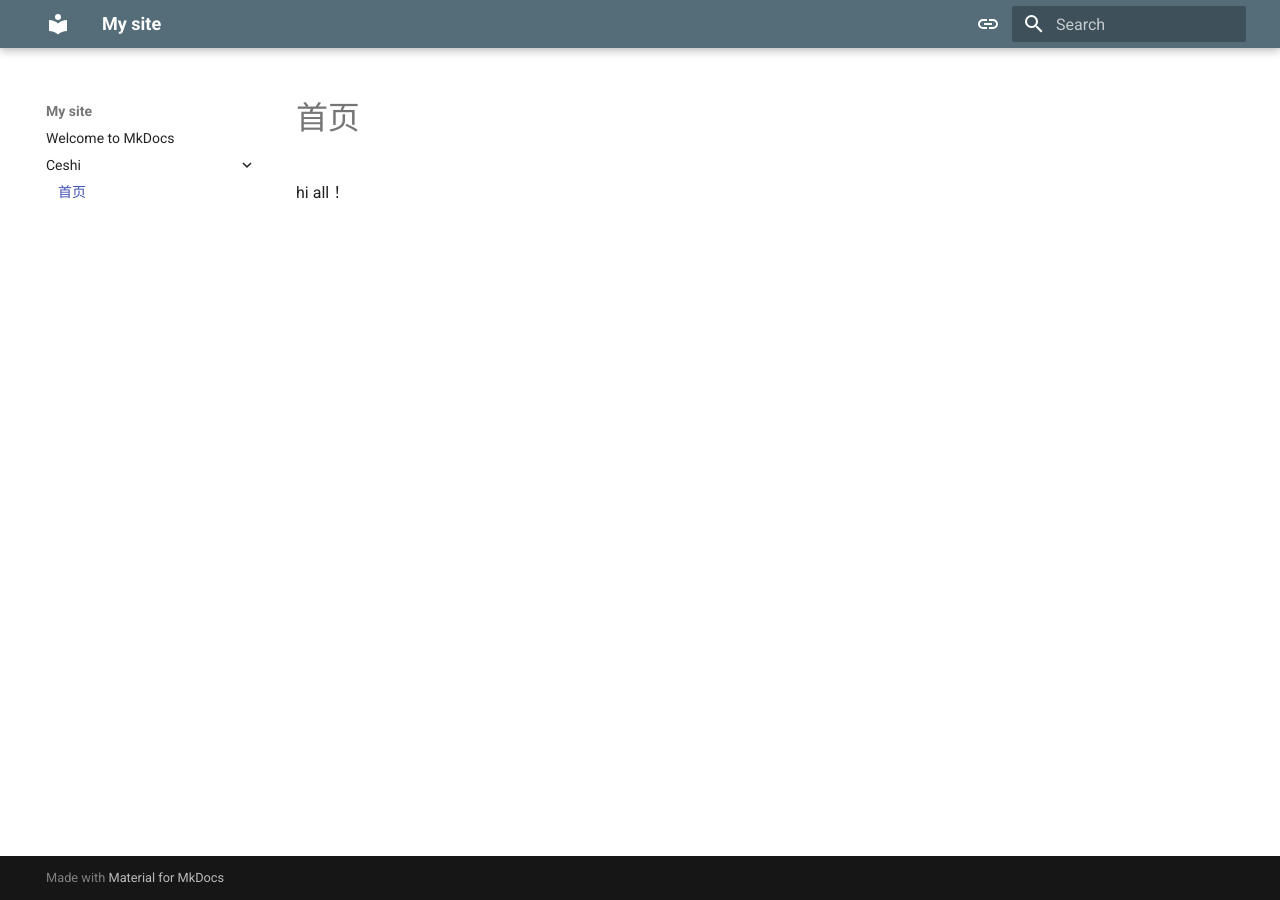
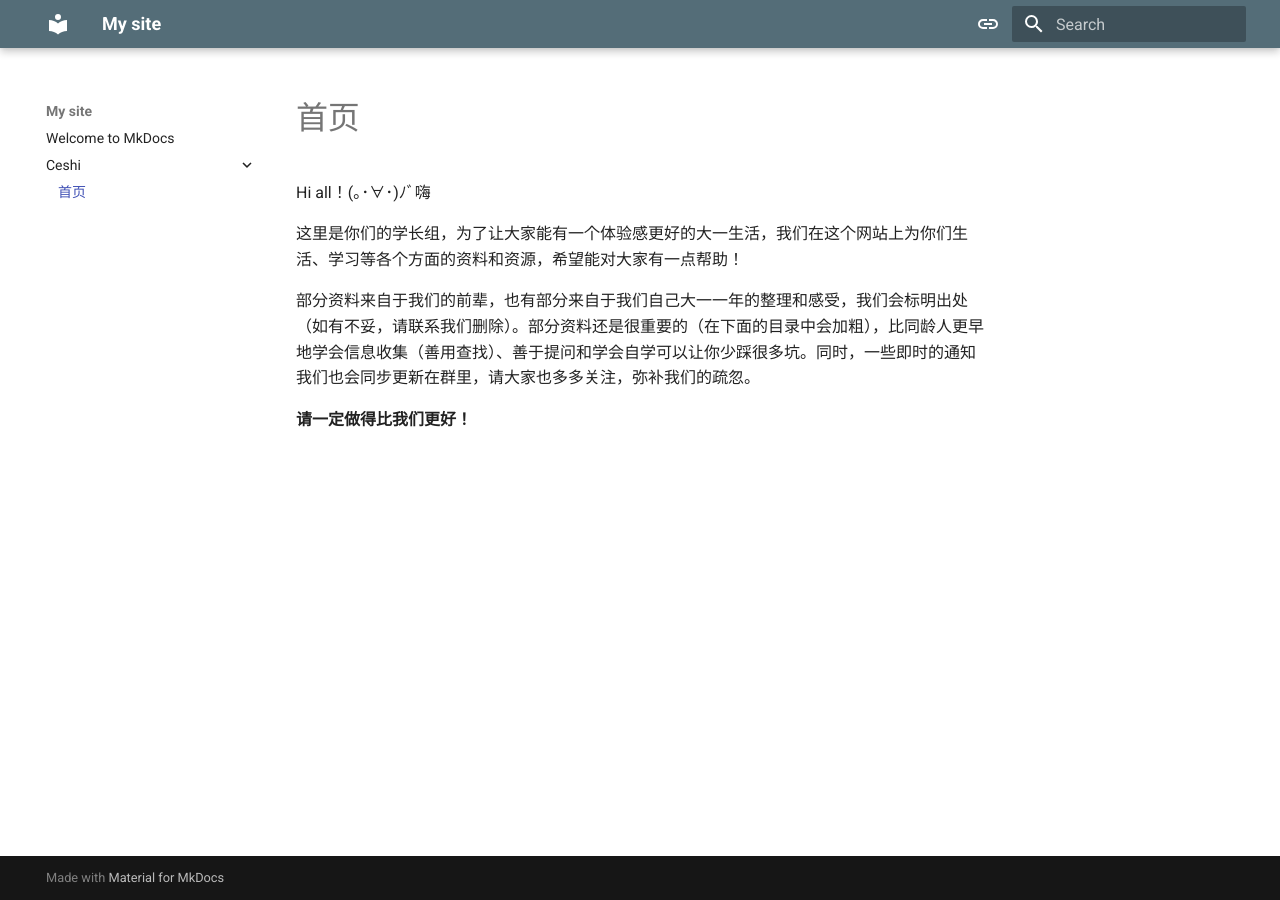
Before and after one commit to Waai-Zan/Waai-Zan.github.io, an MkDocs documentation site: the page built from docs/ceshi/test.md, in a window 1280 px wide. Built offline with MkDocs 1.6.1 and Material for MkDocs 9.7.7, drawn with Linux system fonts in a browser that asks for light colours.

Commit message:
Update test.md

```diff
--- a/docs/ceshi/test.md
+++ b/docs/ceshi/test.md
@@ -1,3 +1,9 @@
 # 首页
 
-hi all！
+Hi all！(｡･∀･)ﾉﾞ嗨
+
+这里是你们的学长组，为了让大家能有一个体验感更好的大一生活，我们在这个网站上为你们生活、学习等各个方面的资料和资源，希望能对大家有一点帮助！
+
+部分资料来自于我们的前辈，也有部分来自于我们自己大一一年的整理和感受，我们会标明出处（如有不妥，请联系我们删除）。部分资料还是很重要的（在下面的目录中会加粗），比同龄人更早地学会信息收集（善用查找）、善于提问和学会自学可以让你少踩很多坑。同时，一些即时的通知我们也会同步更新在群里，请大家也多多关注，弥补我们的疏忽。
+
+**请一定做得比我们更好！**
```
